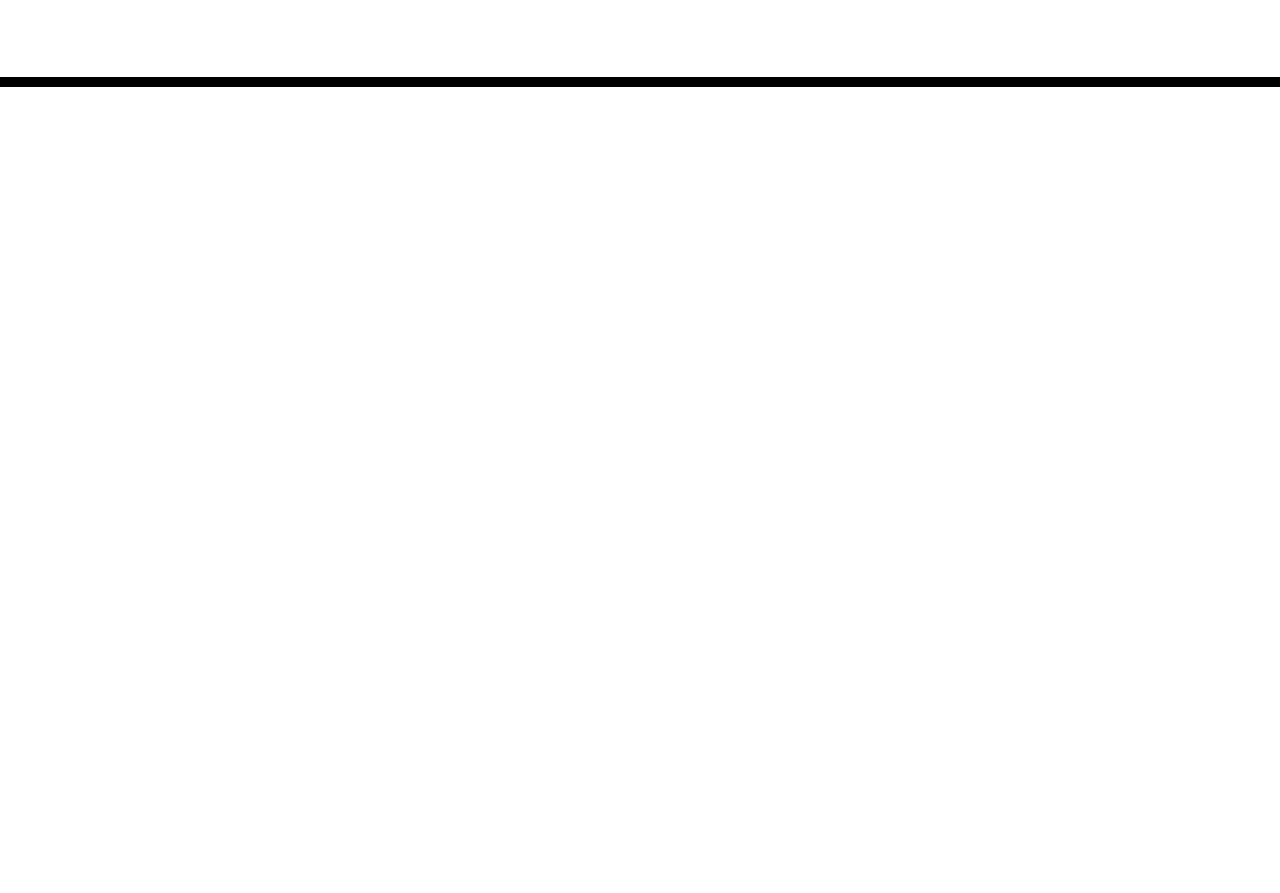
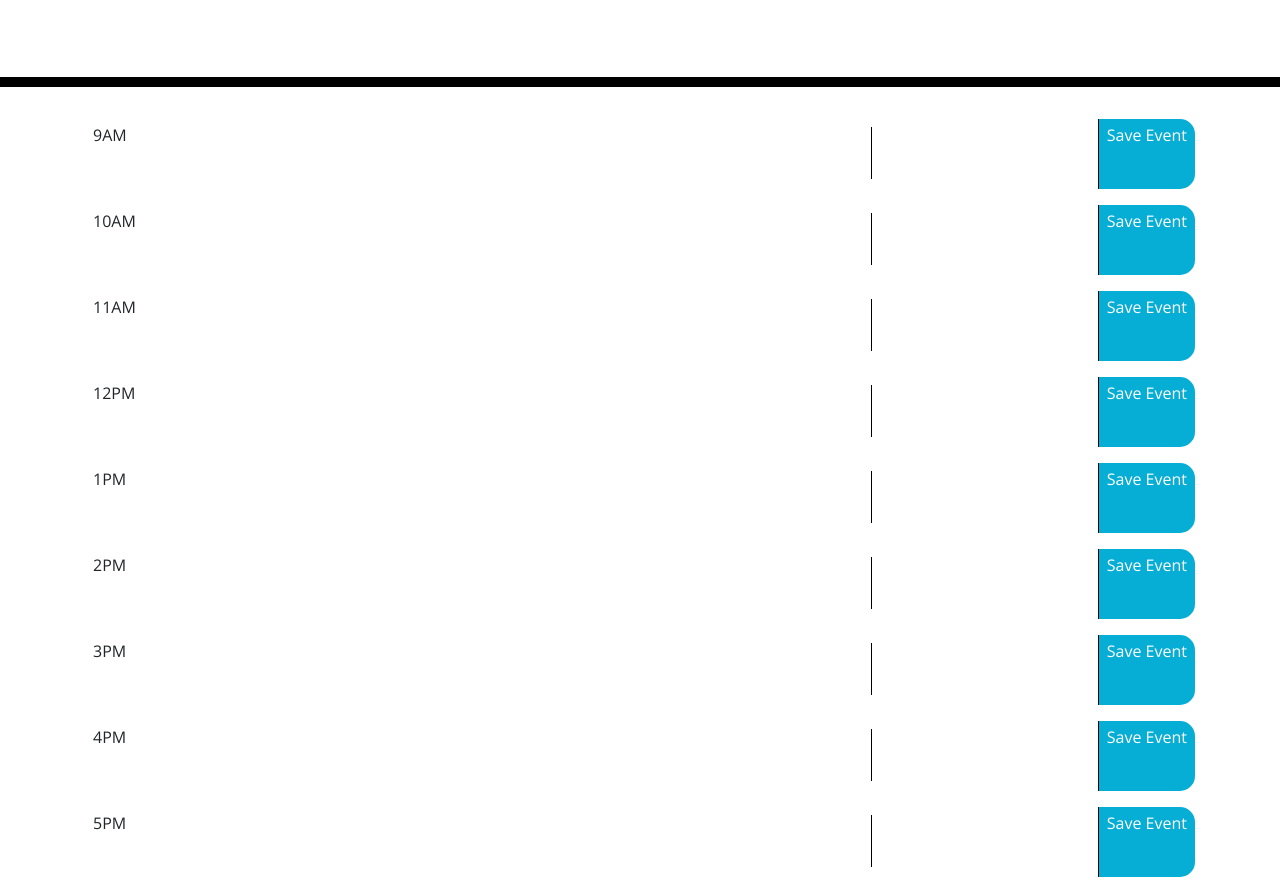
Before and after one commit to carmenobied/Thirdparty-APIs-Workday-Scheduler, a plain HTML site: page index.html in a window 1280 px wide. Shown: the part 181-1074 px from the top of the page. Before the commit the page ends 800 px from the top, so only its background shows below. Drawn offline with nearby package versions, Linux system fonts and the light colour scheme.

Commit message:
wrote initial pseudo-code including key jQuery components, and linked the moment.js file and added the currentDate form to call moment.js api to display current date

```diff
--- a/index.html
+++ b/index.html
@@ -28,11 +28,72 @@
       <p class="lead">A simple calendar app for scheduling your work day</p>
       <p id="currentDay" class="lead"></p>
     </header>
-    <div class="container">
+
+    <div class="container" id="timeblocks">
       <!-- Timeblocks go here -->
+
+      <div class="d-flex bd-highlight mb-3 timeBlock">
+        <div class="mr-auto p-2 bd-highlight">9AM</div>
+        <div class="p-2 bd-highlight"><textarea class="eventDescription"></textarea></div>
+        <div class="p-2 bd-highlight saveBtn">Save Event</div>
+      </div>
+
+      <div class="d-flex bd-highlight mb-3 timeBlock">
+        <div class="mr-auto p-2 bd-highlight">10AM</div>
+        <div class="p-2 bd-highlight"><textarea class="eventDescription"></textarea></div>
+        <div class="p-2 bd-highlight saveBtn">Save Event</div>
+      </div>
+
+      <div class="d-flex bd-highlight mb-3 timeBlock">
+        <div class="mr-auto p-2 bd-highlight">11AM</div>
+        <div class="p-2 bd-highlight"><textarea class="eventDescription"></textarea></div>
+        <div class="p-2 bd-highlight saveBtn">Save Event</div>
+      </div>
+
+      <div class="d-flex bd-highlight mb-3 timeBlock">
+        <div class="mr-auto p-2 bd-highlight">12PM</div>
+        <div class="p-2 bd-highlight"><textarea class="eventDescription"></textarea></div>
+        <div class="p-2 bd-highlight saveBtn">Save Event</div>
+      </div>
+
+      <div class="d-flex bd-highlight mb-3 timeBlock">
+        <div class="mr-auto p-2 bd-highlight">1PM</div>
+        <div class="p-2 bd-highlight"><textarea class="eventDescription"></textarea></div>
+        <div class="p-2 bd-highlight saveBtn">Save Event</div>
+      </div>
+
+      <div class="d-flex bd-highlight mb-3 timeBlock">
+        <div class="mr-auto p-2 bd-highlight">2PM</div>
+        <div class="p-2 bd-highlight"><textarea class="eventDescription"></textarea></div>
+        <div class="p-2 bd-highlight saveBtn">Save Event</div>
+      </div>
+
+      <div class="d-flex bd-highlight mb-3 timeBlock">
+        <div class="mr-auto p-2 bd-highlight">3PM</div>
+        <div class="p-2 bd-highlight"><textarea class="eventDescription"></textarea></div>
+        <div class="p-2 bd-highlight saveBtn">Save Event</div>
+      </div>
+
+      <div class="d-flex bd-highlight mb-3 timeBlock">
+        <div class="mr-auto p-2 bd-highlight">4PM</div>
+        <div class="p-2 bd-highlight"><textarea class="eventDescription"></textarea></div>
+        <div class="p-2 bd-highlight saveBtn">Save Event</div>
+      </div>
+      <div class="d-flex bd-highlight mb-3 timeBlock">
+        <div class="mr-auto p-2 bd-highlight">5PM</div>
+        <div class="p-2 bd-highlight"><textarea class="eventDescription"></textarea></div>
+        <div class="p-2 bd-highlight saveBtn">Save Event</div>
+      </div>
+
+
     </div>
 
     <script src="https://code.jquery.com/jquery-3.4.1.min.js"></script>
     <script src="https://cdnjs.cloudflare.com/ajax/libs/moment.js/2.24.0/moment.min.js"></script>
+
+    <!-- Links to JS files including jQuery and moment.js -->
+    <script src="assets/script.js"></script>
+    <script src="moment.js"></script>
+
   </body>
 </html>
```
Also changed, not shown: script.js (+25 -0 lines).
